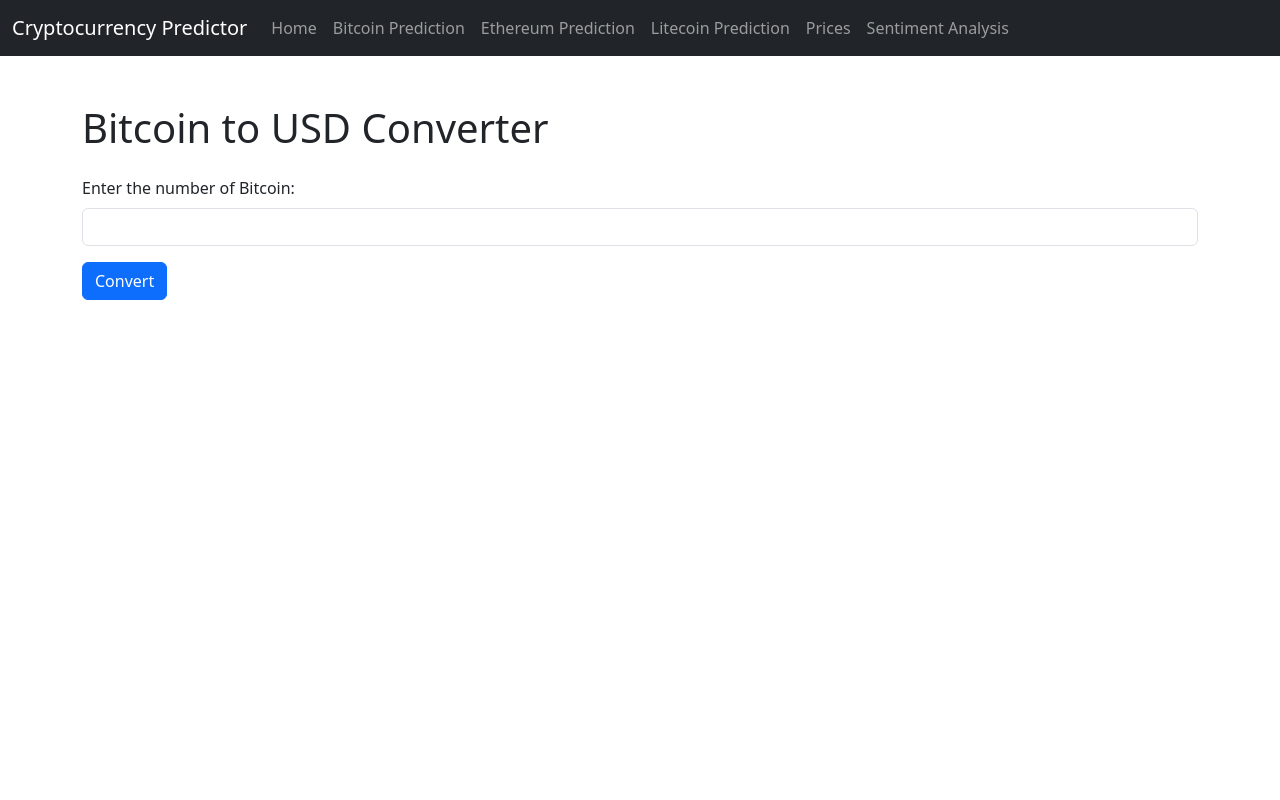
After one commit to leenaali1114/Cryptocurrency-Price-Prediction-and-Tweet-sentiment-Analysis, a Flask app: page /exchange in a window 1280 px wide. The commit adds this page. Run offline with Flask 3, Linux system fonts and the light colour scheme; parts of the project's set-up code (start-up, migrations or seed data) failed here and were passed over.

Commit message:
Uploaded additional files for price prediction and exchange

```diff
--- a/deployment/app.py
+++ b/deployment/app.py
@@ -6,11 +6,44 @@ from datetime import timedelta
 import statsmodels
 from nltk.classify import ClassifierI
 from statistics import mode
+from flask import Flask
+from flask_sqlalchemy import SQLAlchemy
+from datetime import datetime
+import requests
+from bs4 import BeautifulSoup
+from flask import render_template, request, session, redirect, url_for, flash
 
 import tweepy
 from apikeys import *
 
 app = Flask(__name__)
+
+app.secret_key = "49ee3ae1f3a1ec509107deec4f4acd805383522269b9674a4b7e205e0c3b96f1"
+app.config['SQLALCHEMY_DATABASE_URI'] = 'sqlite:///info.db'
+db = SQLAlchemy(app)
+
+class User(db.Model):
+    id = db.Column(db.Integer, primary_key=True)
+    username = db.Column(db.String(50), unique=True, nullable=False)
+    email = db.Column(db.String(100), unique=True, nullable=False)
+    password = db.Column(db.String(100), nullable=False)
+    def __repr__(self):
+        return f"<User(username='{self.username}', email='{self.email}', password='{self.password}')>"
+
+
+class Price(db.Model):
+    id = db.Column(db.Integer, primary_key=True)
+    name = db.Column(db.String(100))
+    price = db.Column(db.String(50))
+    market_cap = db.Column(db.String(50))
+    volume_24h = db.Column(db.String(50))
+    supply = db.Column(db.String(50))
+    timestamp = db.Column(db.DateTime, default=datetime.now)
+
+    def __repr__(self):
+        return f"<Price(name='{self.name}', price='{self.price}', market_cap='{self.market_cap}', volume_24h='{self.volume_24h}', supply='{self.supply}', timestamp='{self.timestamp}')>"
+
+
 
 word_feature_path = open('../models/word_features.pickle', 'rb')
 word_features = pickle.load(word_feature_path)
@@ -52,6 +85,7 @@ def home_page():
 
 @app.route('/bitcoin', methods=['GET', 'POST'])
 def bitcoin_page():
+    bitcoin_price = scrape_bitcoin_price()
     if request.method == 'POST':
         time_frame = request.form.get('time_frame')
         start_date = request.form.get('start')
@@ -69,7 +103,11 @@ def bitcoin_page():
             pickle_in.close()
             pred = monthly_model.predict(start=start_date, end=end_date)
 
-        return render_template('bitcoin.html', check=True ,start_date = start_date, end_date = end_date, labels = dates, predictions = pred)
+
+
+
+        return render_template('bitcoin.html', check=True ,start_date = start_date, end_date = end_date, labels = dates, predictions = pred, bitcoin_price=bitcoin_price)
+
 
     return render_template('bitcoin.html')
 
@@ -185,6 +223,87 @@ def sentiment_page():
             return render_template('sentiment.html', check=1, X = X, Y = Y, currency = currency)
     return render_template('sentiment.html')
 
+def scrape_and_store_prices():
+    url = 'https://www.blockchain.com/explorer/prices'
+    try:
+        response = requests.get(url)
+        response.raise_for_status()
+    except requests.exceptions.RequestException as e:
+        flash(f"An error occurred while requesting the URL: {e}","danger")
+        return
+
+    soup = BeautifulSoup(response.text, 'html.parser')
+    name = soup.find_all(class_="sc-89fc2ff1-5 fYsYrO")
+    price = soup.find_all(class_="sc-89fc2ff1-0 iQXnyB")
+    market_cap = soup.find_all(class_="sc-89fc2ff1-11 cBoudl")
+    volume_24h = soup.find_all(class_="sc-89fc2ff1-16 jBxFfE")
+    supply = soup.find_all(class_="sc-89fc2ff1-17 pyRes")
+
+    parsed_info = []
+
+    for names, prices, market_caps, volumes, supplies in zip(name, price, market_cap, volume_24h, supply):
+        parsed_info.append((names.text.strip(), prices.text.strip(), market_caps.text.strip(), volumes.text.strip(), supplies.text.strip()))
+
+    try:
+        # Comment the line below if database is not working for some reason and uncomment it after first parsing
+        Price.query.delete()
+
+        db.create_all()
+        for info in parsed_info:
+            price = Price(name=info[0], price=info[1], market_cap=info[2], volume_24h=info[3], supply=info[4])
+            db.session.add(price)
+
+        db.session.commit()
+    except Exception as e:
+        db.session.rollback()
+        flash(f"An error occurred while storing the data: {e}","danger")
+
+def scrape_bitcoin_price():
+    url = 'https://www.blockchain.com/explorer/prices'
+    try:
+        response = requests.get(url)
+        response.raise_for_status()
+    except requests.exceptions.RequestException as e:
+        flash(f"An error occurred while requesting the URL: {e}","danger")
+        return None
+
+    soup = BeautifulSoup(response.text, 'html.parser')
+    price = soup.find(class_="sc-89fc2ff1-0 iQXnyB")
+
+    if price:
+        return price.text.strip()
+    else:
+        return None
+
+@app.route('/prices')
+def prices():
+    scrape_and_store_prices()
+    prices = Price.query.all()
+    return render_template('prices.html', prices=prices)
+
+
+@app.route('/bitcoin')
+def bitcoin():
+    bitcoin_price = scrape_bitcoin_price()
+    return render_template('bitcoin.html', bitcoin_price=bitcoin_price)
+
+@app.route('/exchange', methods=['GET', 'POST'])
+def exchange():
+    if request.method == 'POST':
+        bitcoin_amount = float(request.form['bitcoin_amount'])
+        bitcoin_price = scrape_bitcoin_price()
+
+        if bitcoin_price:
+            bitcoin_price = float(bitcoin_price.replace("$", "").replace(",",""))
+            exchanged_amount = bitcoin_amount * bitcoin_price
+            return render_template('exchange.html', bitcoin_price=bitcoin_price, bitcoin_amount=bitcoin_amount, exchanged_amount=exchanged_amount)
+        else:
+            return render_template('exchange.html', bitcoin_price=None)
+
+    return render_template('exchange.html', bitcoin_price=None)
+
+
+
 
 if __name__ == '__main__':
     app.run(debug=True)
--- a/deployment/templates/ethereum.html
+++ b/deployment/templates/ethereum.html
@@ -13,6 +13,7 @@ Ethereum Analysis
 {% block content %}
     <div class="content">
         <h1>Ethereum</h1>
+        <img src="{{ url_for('static', filename='img/eth.jpg') }}" class="logo img-thumbnail" alt="Ethereum Logo">
         <form action="{{ url_for('ethereum_page') }}" method="POST" class="form">
             <select name="time_frame">
                 <option name="daily" value="daily">Daily</option>
--- /dev/null
+++ b/deployment/templates/exchange.html
@@ -0,0 +1,23 @@
+{% extends 'layout.html' %}
+
+{% block title %}
+    <title>Exchange</title>
+{% endblock %}
+
+{% block content %}
+    <h1 class="mt-5">Bitcoin to USD Converter</h1>
+    <form method="POST" action="/exchange" class="mt-4">
+        <div class="mb-3">
+            <label for="bitcoin_amount" class="form-label">Enter the number of Bitcoin:</label>
+            <input type="number" step="any" class="form-control" name="bitcoin_amount" id="bitcoin_amount" required min="0">
+        </div>
+
+        <button type="submit" class="btn btn-primary">Convert</button>
+    </form>
+    {% if exchanged_amount %}
+    <div class="mt-4">
+        <h2>Converted Amount:</h2>
+        <p>{{ bitcoin_amount }} Bitcoin is equal to <b>${{ exchanged_amount }}</b></p>
+    </div>
+    {% endif %}
+{% endblock %}
--- /dev/null
+++ b/deployment/templates/includes/_message.html
@@ -0,0 +1,9 @@
+{% with messages = get_flashed_messages(with_categories=true) %}
+  {% if messages %}
+    <ul class=flashes>
+    {% for category, message in messages %}
+      <div class=" alert alert-{{ category }}">{{ message }}</div>
+    {% endfor %}
+    </ul>
+  {% endif %}
+{% endwith %}
--- /dev/null
+++ b/deployment/templates/layout.html
@@ -0,0 +1,124 @@
+<!doctype html>
+<html lang="en">
+  <head>
+    <meta charset="utf-8">
+    <meta name="viewport" content="width=device-width, initial-scale=1">
+    {% block title %}
+      <title>CoinValueTracker</title>
+    {% endblock %}
+    <link href="https://cdn.jsdelivr.net/npm/bootstrap@5.3.0/dist/css/bootstrap.min.css" rel="stylesheet" integrity="sha384-9ndCyUaIbzAi2FUVXJi0CjmCapSmO7SnpJef0486qhLnuZ2cdeRhO02iuK6FUUVM" crossorigin="anonymous">
+    <style>
+      body {
+        min-height: 100vh;
+      }
+      footer {
+        position: sticky;
+        top:100%;
+      }
+    </style>
+  </head>
+
+  <body>
+    <nav class="navbar navbar-expand-lg navbar-dark bg-dark">
+      <div class="container-fluid">
+        <a class="navbar-brand" href="{{ url_for('home_page') }}">Cryptocurrency Predictor</a>
+        <button
+          class="navbar-toggler"
+          type="button"
+          data-bs-toggle="collapse"
+          data-bs-target="#navbarNav"
+          aria-controls="navbarNav"
+          aria-expanded="false"
+          aria-label="Toggle navigation"
+        >
+          <span class="navbar-toggler-icon"></span>
+        </button>
+        <div class="collapse navbar-collapse" id="navbarNav">
+          <ul class="navbar-nav">
+            <li class="nav-item">
+              <a
+                class="nav-link"
+                aria-current="page"
+                href="{{ url_for('home_page') }}"
+                >Home</a
+              >
+
+              <li class="nav-item">
+                <a class="nav-link" href="{{ url_for('bitcoin_page') }}"
+                  >Bitcoin Prediction</a
+                >
+                <li class="nav-item">
+                  <a class="nav-link" href="{{ url_for('ethereum_page') }}"
+                    >Ethereum Prediction</a
+                  >
+                </li>
+                <li class="nav-item">
+                  <a class="nav-link" href="{{ url_for('litecoin_page') }}"
+                    >Litecoin Prediction</a
+                  >
+                </li>
+                <li class="nav-item">
+                  <a class="nav-link" href="{{ url_for('prices') }}"
+                    >Prices</a
+                  >
+                </li>
+                <li class="nav-item">
+                  <a class="nav-link" href="{{ url_for('sentiment_page') }}"
+                    >Sentiment Analysis</a
+                  >
+                </li>
+              </ul>
+            </div>
+          </div>
+        </nav>
+
+
+      <!--div class="collapse navbar-collapse" id="navbarNav">
+        <ul class="navbar-nav">
+          <li class="nav-item">
+            <a
+              class="nav-link"
+              aria-current="page"
+              href="{{ url_for('home_page') }}"
+              >Home</a
+            >
+          </li>
+          <li class="nav-item">
+            <a class="nav-link" href="{{ url_for('bitcoin_page') }}"
+              >Bitcoin Prediction</a
+            >
+          </li>
+          <li class="nav-item">
+            <a class="nav-link" href="{{ url_for('ethereum_page') }}"
+              >Ethereum Prediction</a
+            >
+          </li>
+          <li class="nav-item">
+            <a class="nav-link" href="{{ url_for('litecoin_page') }}"
+              >Litecoin Prediction</a
+            >
+          </li>
+          <li class="nav-item">
+            <a class="nav-link" href="{{ url_for('prices') }}"
+              >Prices</a
+            >
+          </li>
+          <li class="nav-item">
+            <a class="nav-link" href="{{ url_for('sentiment_page') }}"
+              >Sentiment Analysis</a
+            >
+          </li>
+        </ul>
+      </div>
+    </div>
+  </nav>-->
+
+    <div class="container">
+        {% include "includes/_message.html" %}
+        {% block content %}{% endblock %}
+    </div>
+
+    <script src="https://cdn.jsdelivr.net/npm/bootstrap@5.3.0/dist/js/bootstrap.bundle.min.js" integrity="sha384-geWF76RCwLtnZ8qwWowPQNguL3RmwHVBC9FhGdlKrxdiJJigb/j/68SIy3Te4Bkz" crossorigin="anonymous"></script>
+  </body>
+
+</html>
```
Also changed, not shown: deployment/static/scripts/search.js (added, +17 -0 lines), deployment/templates/base.html (+9 -0 lines), deployment/templates/bitcoin copy.html (added, +37 -0 lines), deployment/templates/bitcoin.html (+24 -0 lines), deployment/templates/prices.html (added, +45 -0 lines), deployment/static/img/bitcoin_logo.png (added), deployment/static/img/eth.jpg (added).
